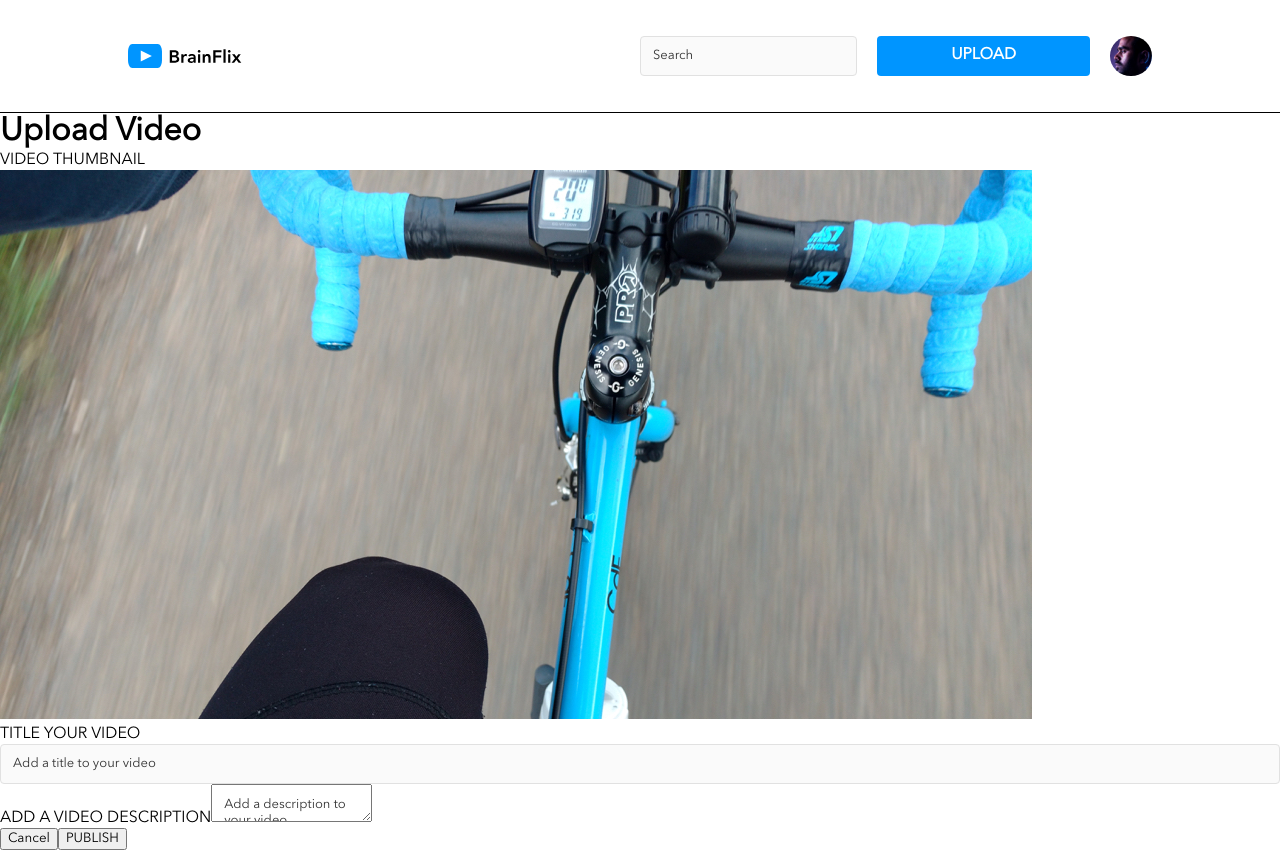
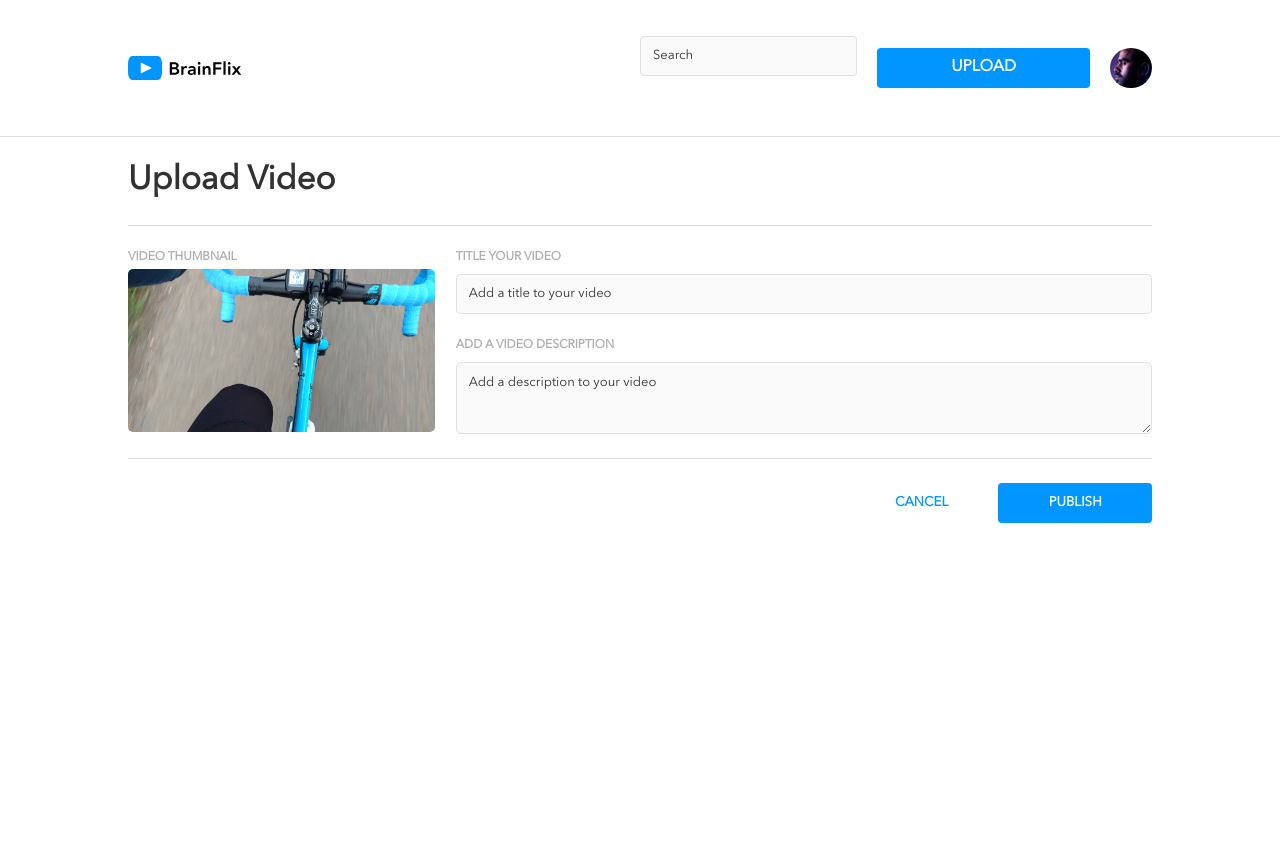
Before and after one commit to Bekarysv2/bekarys-alimov-brainflix, a React (Create React App) app: page /upload in a window 1280 px wide. After the commit the page ends 800 px from the top, so only its background shows below. Built offline with nearby package versions, Linux system fonts and the light colour scheme; no server answers.

Commit message:
added Upload-page js and scss

```diff
--- a/src/components/Navigation-Bar/Nav-bar.scss
+++ b/src/components/Navigation-Bar/Nav-bar.scss
@@ -14,7 +14,7 @@
     height: auto;
     display: flex;
     background-color: c.$background;
-    border-bottom: 1px solid black;
+    border-bottom: 1px solid c.$divider;
 
     @include d.mobile {
         padding: p.$mobRegPadding;
@@ -47,7 +47,7 @@
     &__container {
         display: flex;
         justify-content: space-between;
-        align-items: center;
+        align-items:center;
 
 
         @include d.mobile {
@@ -68,11 +68,12 @@
             border-radius: 50%;
             overflow: hidden;
             justify-content: center;
-            align-items: center;
+            align-items:center;
 
             @include d.mobile {
                 width: 40px;
                 height: 40px;
+                margin-left: 10px;
             }
 
             @include d.tablet {
@@ -96,7 +97,7 @@
         @include d.tablet {
             text-decoration: none;
             text-align: center;
-            padding-top: 10px;
+            padding-top: 13px;
             width: 100%;
             background-color: c.$callToAction;
             color: c.$CTAtext;
@@ -175,13 +176,18 @@ input {
     color: c.$primaryText;
     border-radius: 4px;
 
+    @include d.mobile {
+        width: 70px;
+    }
+
     @include d.tablet {
         margin-right: 20px;
+        margin-top: 25px;
+        width: 80%;
     }
 
     @include d.desktop {
         margin-right: 20px;
-        width: 100%;
     }
 }
 
--- a/src/components/VideoDetails/VideoDetails.scss
+++ b/src/components/VideoDetails/VideoDetails.scss
@@ -13,20 +13,18 @@
     width: auto;
     height: auto;
     display: flex;
+    flex-direction: column;
 
     @include d.mobile {
         padding: p.$mobRegPadding;
-        flex-direction: column;
     }
 
     @include d.tablet {
         padding: p.$regPadding;
-        flex-direction: column;
     }
 
     @include d.desktop {
         padding: p.$regPadding 0 p.$regPadding 10vw;
-        flex-direction: column;
     }
 
     &__title {
--- a/src/pages/Upload/Upload.js
+++ b/src/pages/Upload/Upload.js
@@ -17,35 +17,40 @@ const UploadPage = () => {
     }
 
     return (
-        <div className="upload-wrapper">
-          <h1 className="upload-wrapper__title">Upload Video</h1>
-          <p className="upload-wrapper__thumbtitle">VIDEO THUMBNAIL</p>
-          <img src={thumbnailImage} alt="Preview" className="upload-wrapper__thumbnail" />
+        <div className="upload">
+          <p className="upload__title">Upload Video</p>
+          <div className="upload__container">
+            <div className="upload__desktop-flex">
+                <p className="upload__thumbtitle">VIDEO THUMBNAIL</p>
+                <img src={thumbnailImage} alt="Preview" className="upload__thumbnail" />
+            </div>
 
-          <form className="upload-wrapper__form" onSubmit={handleSubmit}>
-            <label htmlFor="videoTitle" className="upload-wrapper__label">TITLE YOUR VIDEO</label>
+            <form className="upload__form" onSubmit={handleSubmit}>
+                <label htmlFor="videoTitle" className="upload__label">TITLE YOUR VIDEO</label>
                 <input
                 id="videoTitle"
                 name="videoTitle"
-              className="upload-wrapper__input"
+                className="upload__input"
                 placeholder="Add a title to your video"
                 required
                 />
 
-            <label htmlFor="videoDesc" className="upload-wrapper__label">ADD A VIDEO DESCRIPTION</label>
+                <label htmlFor="videoDesc" className="upload__label">ADD A VIDEO DESCRIPTION</label>
                 <textarea
                 id="videoDesc"
                 name="videoDesc"
-              className="upload-wrapper__textarea"
+                className="upload__textarea"
                 placeholder="Add a description to your video"
                 required
                 ></textarea>
+            </form>
+            </div>
 
-            <div className="upload-wrapper__actions">
-              <button type="button" className="upload-wrapper__cancel" onClick={handleCancel}>Cancel</button>
-              <button type="submit" className="upload-wrapper__submit">PUBLISH</button>
+
+            <div className="upload__buttons">
+              <button type="button" className="upload__buttons__cancel" onClick={handleCancel}>CANCEL</button>
+              <button type="submit" className="upload__buttons__submit">PUBLISH</button>
             </div>
-          </form>
         </div>
       );
     };
--- a/src/pages/Upload/Upload.scss
+++ b/src/pages/Upload/Upload.scss
@@ -0,0 +1,240 @@
+@use '../../styles/partials/displays' as d;
+@use '../../styles/partials/padding' as p;
+@use '../../styles/partials/colours' as c;
+@use '../../styles/partials/font-size' as f;
+@use '../../styles/partials/font';
+
+
+* {
+    font-family: 'AvenirNextLTPro-Regular';
+    color: c.$primaryText;
+}
+
+.upload {
+    width: auto;
+    height: auto;
+    display: flex;
+    flex-direction: column;
+
+    @include d.mobile {
+        padding: p.$mobRegPadding;
+    }
+
+    @include d.tablet {
+        padding: p.$regPadding;
+    }
+
+    @include d.desktop {
+        padding: p.$regPadding 10vw;
+    }
+
+    &__title {
+
+        @include d.mobile {
+            font-size: 24px;
+            font-weight: 700;
+            color: c.$primaryText;
+            padding-bottom: p.$mobRegPadding;
+        }
+
+        @include d.tablet {
+            font-size: 33px;
+            font-weight: 700;
+            padding-bottom: p.$regPadding;
+            margin-bottom: p.$regPadding;
+            border-bottom: 1px solid c.$divider;
+        }
+
+        @include d.desktop {
+            font-size: 33px;
+            font-weight: 700;
+            padding-bottom: p.$regPadding;
+            margin-bottom: p.$regPadding;
+            border-bottom: 1px solid c.$divider;
+        }
+    }
+
+    &__container {
+        @include d.desktop {
+            display: flex;
+            padding-bottom: p.$regPadding;
+        }
+    }
+
+    &__desktop-flex {
+        @include d.desktop {
+            display: flex;
+            flex-direction: column;
+            width: 30%;
+            margin-right: 2%;
+        }
+    }
+
+    &__thumbtitle {
+        color: c.$secondaryText;
+
+        @include d.mobile {
+            font-size: 12px;
+            padding-bottom: 5px;
+            font-weight: 700;
+        }
+
+        @include d.tablet {
+            font-size: 12px;
+            padding-bottom: 5px;
+            font-weight: 700;
+        }
+
+        @include d.desktop {
+            font-size: 12px;
+            padding-bottom: 5px;
+            font-weight: 700;
+        }
+    }
+
+    &__thumbnail {
+        border-radius: 5px;
+
+        @include d.mobile {
+            width: 100%;
+            padding-bottom: p.$mobRegPadding;
+        }
+
+        @include d.tablet {
+            width: 50%;
+            padding-bottom: p.$regPadding;
+        }
+
+        @include d.desktop {
+            width: 100%;
+        }
+    }
+
+    &__form {
+        display: flex;
+        flex-direction: column;
+
+        @include d.desktop {
+            width: 68%;
+        }
+    }
+
+    &__label {
+        color: c.$secondaryText;
+        font-size: 12px;
+        font-weight: 700;
+        padding-bottom: 10px;
+    }
+
+    &__buttons {
+        display: flex;
+
+        @include d.mobile {
+            flex-direction: column-reverse;
+        }
+
+        @include d.tablet {
+            border-top: 1px solid c.$divider;
+            padding-top: p.$regPadding;
+            justify-content: end;
+
+        }
+
+        @include d.desktop {
+            border-top: 1px solid c.$divider;
+            padding-top: p.$regPadding;
+            justify-content: end;
+        }
+
+        &__cancel {
+
+            background-color: white;
+            color: c.$callToAction;
+            border: none;
+            font-weight: 700;
+
+            @include d.mobile {
+                font-size: 10px;
+                width: auto;
+                margin: p.$mobRegPadding 0;
+            }
+
+            @include d.tablet {
+                width: 25%;
+            }
+
+            @include d.desktop {
+                width: 15%;
+            }
+        }
+
+        &__submit {
+            background-color: c.$callToAction;
+            color: c.$CTAtext;
+            border: 0px solid c.$callToAction;
+            border-radius: 4px;
+            height: 40px;
+            font-weight: 700;
+            transition: all 0.3s ease;
+
+            @include d.tablet {
+                width: 25%;
+            }
+
+            @include d.desktop {
+                width: 15%;
+            }
+        }
+
+        &__submit:hover {
+            background-color: c.$CTAhover;
+        }
+    }
+}
+
+input {
+
+    @include d.mobile {
+        margin-bottom: p.$mobRegPadding;
+        width: 100%;
+    }
+
+    @include d.tablet {
+        width: 100%;
+        margin-bottom: p.$regPadding;
+        margin-top: 0;
+    }
+
+    @include d.desktop {
+        width: 100%;
+        margin-bottom: p.$regPadding;
+    }
+}
+
+textarea {
+    background-color: c.$formFieldbg;
+    border: 1px solid c.$divider;
+    border-radius: 5px;
+    color: c.$primaryText;
+
+
+    @include d.mobile {
+        margin-bottom: p.$mobRegPadding;
+        height: 100px;
+    }
+
+    @include d.tablet {
+        margin-bottom: p.$regPadding;
+        height: 100px;
+    }
+
+    @include d.desktop {
+        height: 72px;
+    }
+}
+
+textarea::placeholder {
+    color: c.$primaryText;
+    font-size: f.$mobileText;
+    padding: 10px;
+}
```
Lines whose indentation alone changed are shown as unchanged.
